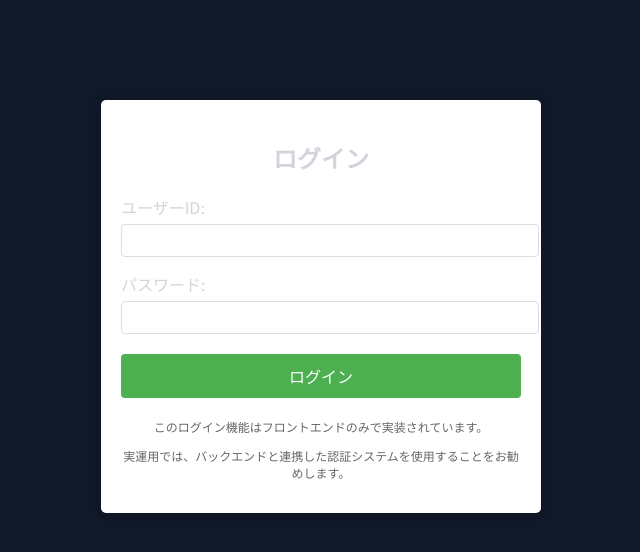
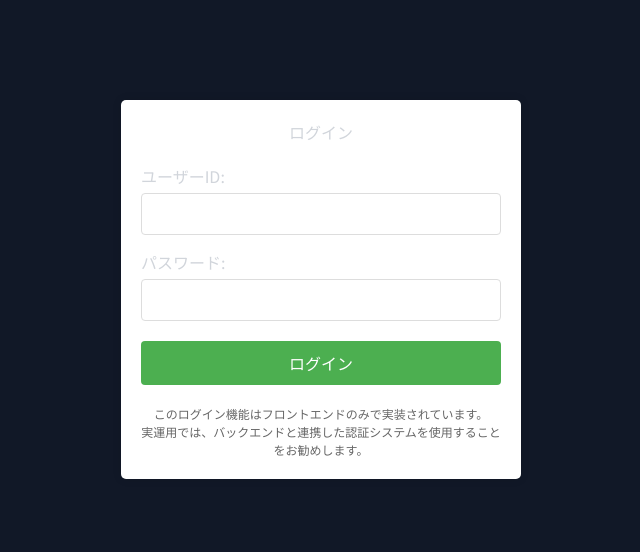
Before and after one commit to ARrow0809/tp, a React (Vite) app: page / in a window 1280 px wide. Shown: the top 552 px of the page, without its empty margins (319-959 px from the left). Built offline with nearby package versions, Linux system fonts and the light colour scheme; no server answers.

Commit message:
v3.3.3にダウングレード

```diff
--- a/components/ApiKeyManager.tsx
+++ b/components/ApiKeyManager.tsx
@@ -81,10 +81,8 @@ const ApiKeyManager: React.FC<ApiKeyManagerProps> = ({ onApiKeyChange, onClose }
             window.process.env.API_KEY = currentApiKey;
             window.process.env.GEMINI_API_KEY = currentApiKey;
 
-            // Force a page reload to ensure the API key is properly applied
-            setTimeout(() => {
-              window.location.reload();
-            }, 500);
+            // Notify that API key has been set without forcing a page reload
+            console.log('API key has been set successfully');
           }
         } catch (error) {
           console.error('Error setting API key in global environment:', error);
--- /dev/null
+++ b/index.css
@@ -0,0 +1 @@
+@import './src/index.css';
--- a/index.html
+++ b/index.html
@@ -69,7 +69,7 @@
   }
 }
 </script>
-<link rel="stylesheet" href="/src/index.css" />
+<!-- CSS is imported in index.tsx -->
 </head>
 <body class="antialiased">
   <div id="root"></div>
@@ -83,6 +83,6 @@
     // Setting it directly in client-side JS like this is NOT recommended for production.
     // window.process.env.API_KEY = "YOUR_API_KEY";
   </script>
-  <script type="module" src="/index.tsx"></script>
+  <script type="module" src="./index.tsx"></script>
 </body>
 </html>
--- a/index.tsx
+++ b/index.tsx
@@ -2,6 +2,7 @@
 import React from 'react';
 import ReactDOM from 'react-dom/client';
 import App from './App';
+import './index.css'; // Import Tailwind CSS
 
 const rootElement = document.getElementById('root');
 if (!rootElement) {
--- a/package.json
+++ b/package.json
@@ -21,7 +21,7 @@
     "@types/node": "^22.14.0",
     "autoprefixer": "^10.4.21",
     "postcss": "^8.5.6",
-    "tailwindcss": "^4.1.10",
+    "tailwindcss": "^3.3.3",
     "typescript": "~5.7.2",
     "vite": "^6.2.0"
   }
--- a/postcss.config.cjs
+++ b/postcss.config.cjs
@@ -1,6 +1,6 @@
 module.exports = {
   plugins: {
-    tailwindcss: {},
-    autoprefixer: {},
+    tailwindcss: require('tailwindcss'),
+    autoprefixer: require('autoprefixer'),
   },
 };
--- a/tailwind.config.js
+++ b/tailwind.config.js
@@ -1,7 +1,9 @@
 /** @type {import('tailwindcss').Config} */
-export default {
+module.exports = {
   content: [
     "./index.html",
+    "./index.tsx",
+    "./App.tsx",
     "./src/**/*.{js,ts,jsx,tsx}",
     "./components/**/*.{js,ts,jsx,tsx}",
   ],
```
Also changed, not shown: 1 other file (tests, documents, lock files or other folders).
